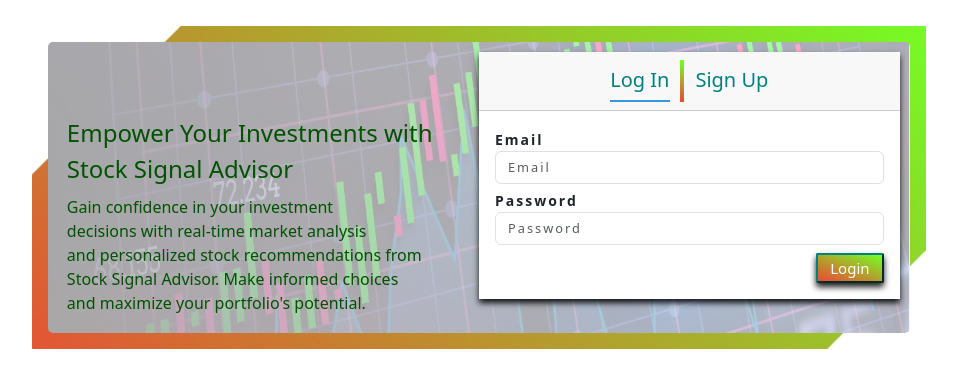
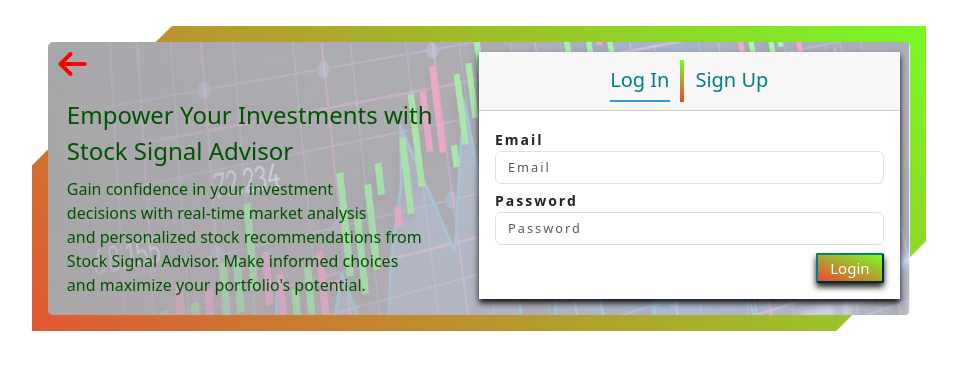
Before and after one commit to desh1997/stafrontend, a React (Create React App) app in the folder stafrontend/: page /auth in a window 1280 px wide. Shown: the top 388 px of the page, without its empty margins (161-1118 px from the left). Built offline with nearby package versions, Linux system fonts and the light colour scheme.

Commit message:
created back in AuthForm

```diff
--- a/stafrontend/public/index.html
+++ b/stafrontend/public/index.html
@@ -17,6 +17,8 @@
     <link rel="manifest" href="%PUBLIC_URL%/manifest.json" />
     <link href="https://fonts.googleapis.com/icon?family=Material+Icons"
       rel="stylesheet">
+    <!-- FontAwsome -->
+    <link rel="stylesheet" href="https://cdnjs.cloudflare.com/ajax/libs/font-awesome/6.4.2/css/all.min.css" integrity="sha512-z3gLpd7yknf1YoNbCzqRKc4qyor8gaKU1qmn+CShxbuBusANI9QpRohGBreCFkKxLhei6S9CQXFEbbKuqLg0DA==" crossorigin="anonymous" referrerpolicy="no-referrer" />
     <!--
       Notice the use of %PUBLIC_URL% in the tags above.
       It will be replaced with the URL of the `public` folder during the build.
--- a/stafrontend/src/Components/Assets/auth.css
+++ b/stafrontend/src/Components/Assets/auth.css
@@ -3,10 +3,6 @@
     /* You can add other CSS properties here, like padding, margin, etc. */
     color: rgb(224, 228, 10);
 }
-
-loginbody {
-    background-color: blue;
-  }
 
 /* --- Register Css --- */
 
@@ -132,7 +128,7 @@
 }
 
 .auth_form_left_cont {
-    padding: 15% 2% 2% 2%;
+    padding: 5% 2% 2% 2%;
     height: 100%;
 }
 
@@ -158,3 +154,7 @@
     background-color: #3498db;
     margin-left: 10%;
 }
+
+.fa-arrow-left {
+    color: red;
+}
--- a/stafrontend/src/Components/Auth/authForm.jsx
+++ b/stafrontend/src/Components/Auth/authForm.jsx
@@ -6,6 +6,7 @@
 import Login from './login';
 import React, { useState, useEffect } from 'react';
 import '../Assets/toastr.css'
+import { Link, useNavigate } from 'react-router-dom';
 
 
 export const AuthForm = () => {
@@ -35,11 +36,13 @@
             <div className='frame p-3'>
                 <div className='myDiv'>
                     <div className='main_content'>
-                        {/* <div className='auth_header'>
-                            <img className='logo' src={logo} alt="Your Logo"/>
-                        </div> */}
+                        {/* <div className='auth_header'> */}
+                            {/* <i class="fa-solid fa-arrow-left fa-2xl"></i> */}
+                            {/* <img className='logo' src={logo} alt="Your Logo"/> */}
+                        {/* </div> */}
                         <div className='d-flex'>
                             <div className='col-6 auth_form_left'>
+                                <Link to="/"><i class="fa-solid fa-arrow-left fa-2xl"></i></Link>
                                 <div className='auth_form_left_cont'>
                                     <span className='auth_text_head'>Empower Your Investments with Stock Signal Advisor</span><br/>
                                     <div className='mt-2'>
```
